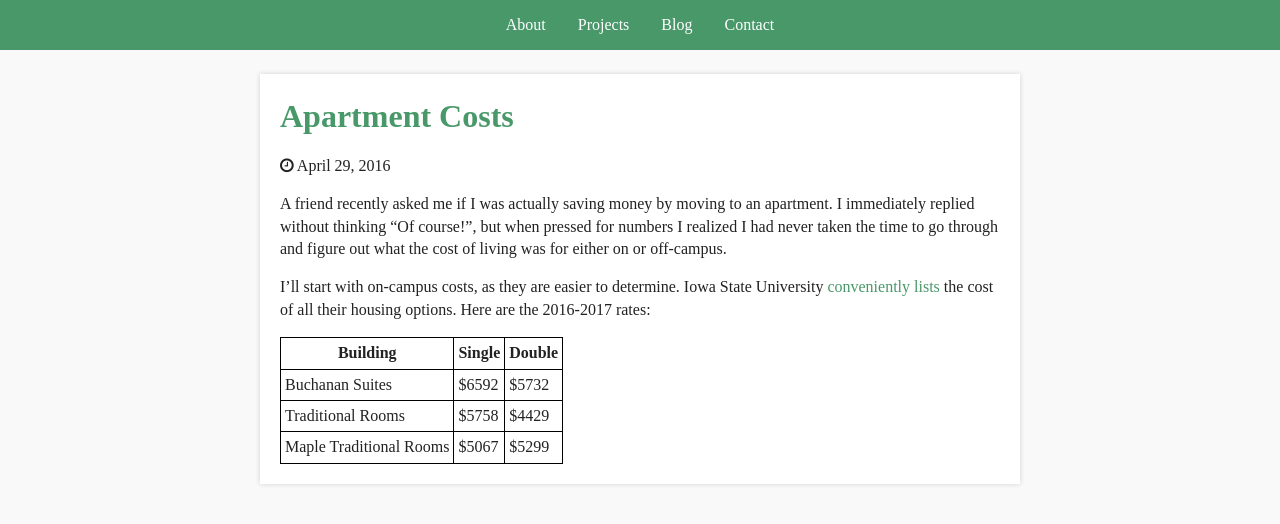
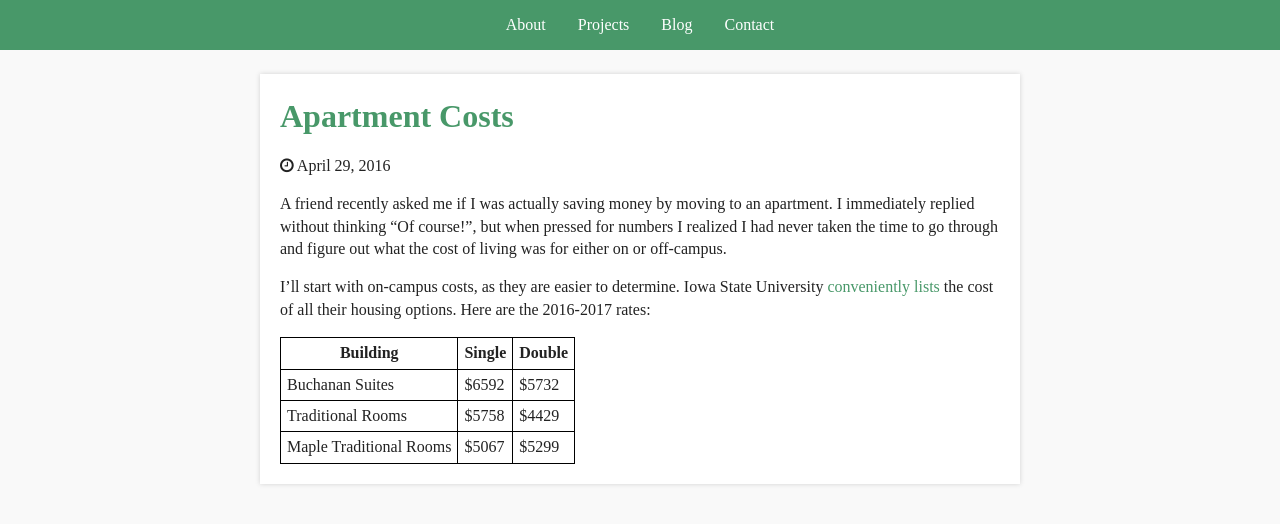
Before and after one commit to adamhammes/old-site, a Jekyll site: the page built from blog/_posts/2016-04-29-Apartment-Costs.md, in a window 1280 px wide. Shown: the top 524 px of the page. Built offline with Jekyll 4.4.1, drawn with Linux system fonts in a browser that asks for light colours; nearby versions of some CDN libraries.

Commit message:
More horizontal padding in table cells

```diff
--- a/assets/css/main.css
+++ b/assets/css/main.css
@@ -75,15 +75,14 @@ img {
 table {
 	border-collapse: collapse;
 	border-spacing: 0;
-	border: 1px solid #000000;
 }
 
 th {
 	border: 1px solid #000000;
-	padding: 4px;
+	padding: 4px 6px 4px 6px;
 }
 
 td {
 	border:1px solid #000000;
-	padding: 4px;
+	padding: 4px 6px 4px 6px;
 }
```
